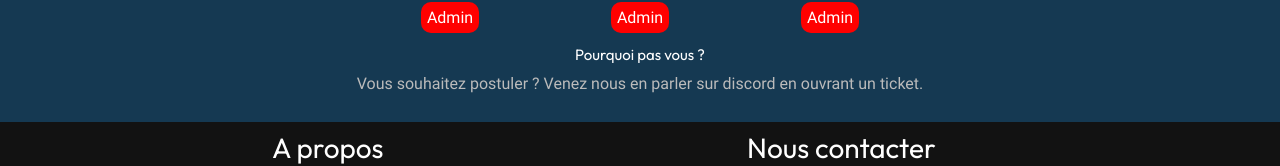
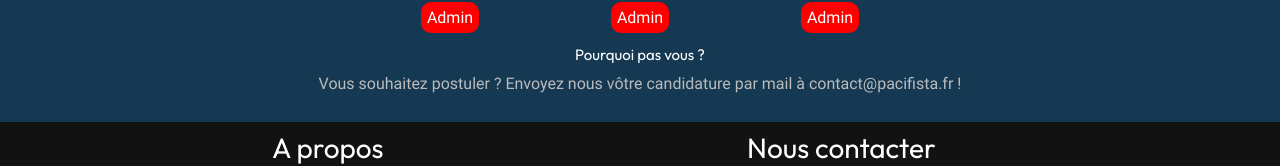
Before and after one commit to PacifistaMC/PacifistaWebsite, an Angular app: page / in a window 1280 px wide. Shown: the part 2101-2267 px from the top of the page. Built offline with nearby package versions, Linux system fonts and the light colour scheme; no server answers.

Commit message:
acceuil changes

```diff
--- a/package.json
+++ b/package.json
@@ -31,7 +31,7 @@
     "@ng-bootstrap/ng-bootstrap": "^14.1.0",
     "@nguniversal/express-engine": "^15.2.0",
     "@popperjs/core": "^2.11.6",
-    "bootstrap": "^5.3.0-alpha3",
+    "bootstrap": "^5.3.0",
     "express": "^4.15.2",
     "jquery": "^3.6.4",
     "ng-recaptcha": "^11.0.0",
--- a/src/app/pages/accueil/accueil/accueil.component.html
+++ b/src/app/pages/accueil/accueil/accueil.component.html
@@ -175,6 +175,6 @@
 
   <div class="text-center">
     <h4>Pourquoi pas vous ?</h4>
-    <p>Vous souhaitez postuler ? Venez nous en parler sur discord en ouvrant un ticket.</p>
+    <p>Vous souhaitez postuler ? Envoyez nous vôtre candidature par mail à contact@pacifista.fr !</p>
   </div>
 </section>
```
Also changed, not shown: 1 other file (tests, documents, lock files or other folders).
